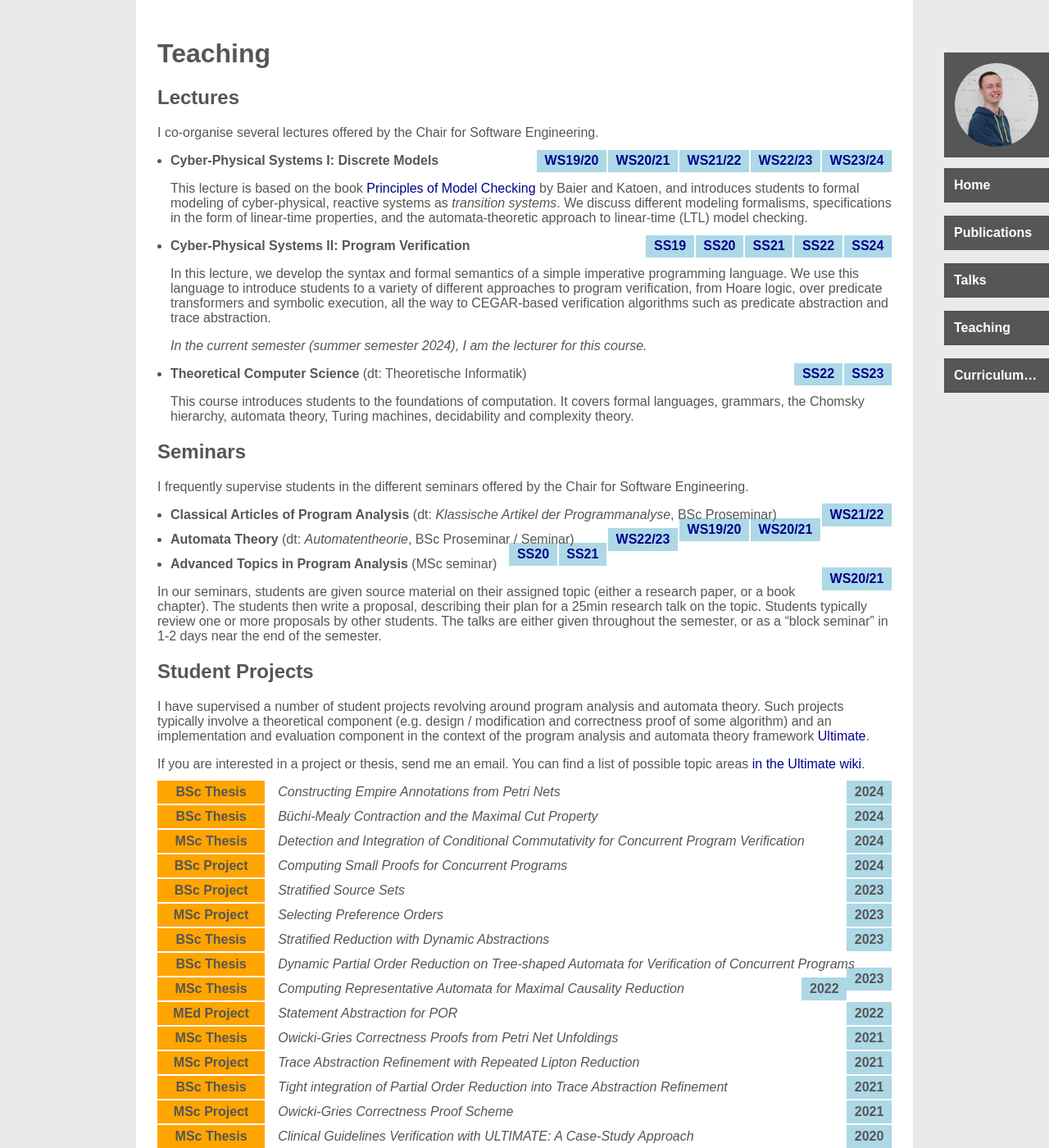
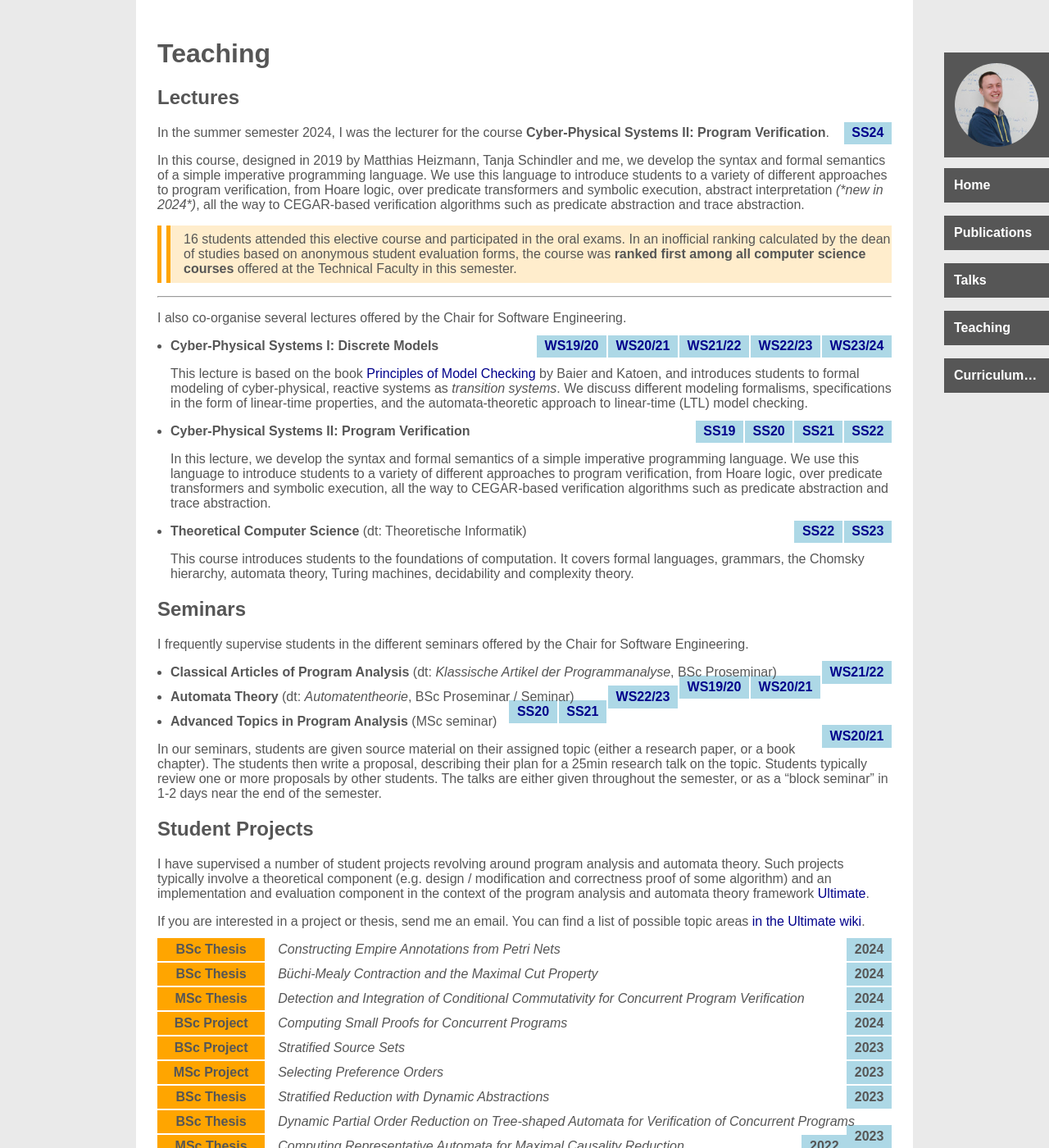
Before and after one commit to maul-esel/personal-website, a Jekyll site: the page built from teaching.markdown, in a window 1280 px wide and 1400 px high. Shown: the whole window at 82% size. Built offline with Jekyll 4.4.1, drawn with Linux system fonts in a browser that asks for light colours.

Commit message:
update teaching

```diff
--- a/style/default.scss
+++ b/style/default.scss
@@ -499,6 +499,15 @@ figcaption {
 //  Teaching page
 // ********************************************************
 
+.gold-highlight {
+  border-left: double $highlight-color 1em;
+  background-color: change-color($highlight-color, $alpha: 0.2);
+  padding-left: 1em;
+  padding-top: 0.5em;
+  padding-bottom: 0.5em;
+  background-clip: padding-box;
+}
+
 .year-tag {
   @include tag(lightblue);
 
--- a/teaching.markdown
+++ b/teaching.markdown
@@ -13,7 +13,24 @@ lastmod_dependencies:
 
 ## Lectures
 
-I co-organise several lectures offered by the Chair for Software Engineering.
+In the summer semester 2024, I was the lecturer for the course **Cyber-Physical Systems II: Program Verification**.
+<a class="year-tag" href="https://swt.informatik.uni-freiburg.de/teaching/SS2024/program-verification">SS24</a>
+
+In this course, designed in 2019 by Matthias Heizmann, Tanja Schindler and me,
+we develop the syntax and formal semantics of a simple imperative programming language.
+We use this language to introduce students to a variety of different approaches to program verification,
+from Hoare logic, over predicate transformers and symbolic execution, abstract interpretation _(\*new in 2024\*)_,
+all the way to CEGAR-based verification algorithms such as predicate abstraction and trace abstraction.
+
+16 students attended this elective course and participated in the oral exams.
+In an inofficial ranking calculated by the dean of studies based on anonymous student evaluation forms,
+the course was **ranked first among all computer science courses** offered at the Technical Faculty in this semester.
+{: .gold-highlight}
+
+---
+
+
+I also co-organise several lectures offered by the Chair for Software Engineering.
 
 {: .lecture-list}
 * <span class="lecture-title">**Cyber-Physical Systems I: Discrete Models**</span>
@@ -29,7 +46,6 @@ I co-organise several lectures offered by the Chair for Software Engineering.
   specifications in the form of linear-time properties,
   and the automata-theoretic approach to linear-time (LTL) model checking.
 * <span class="lecture-title">**Cyber-Physical Systems II: Program Verification**</span>
-  <a class="year-tag" href="https://swt.informatik.uni-freiburg.de/teaching/SS2024/program-verification">SS24</a>
   <a class="year-tag" href="https://swt.informatik.uni-freiburg.de/teaching/SS2022/program-verification">SS22</a>
   <a class="year-tag" href="https://swt.informatik.uni-freiburg.de/teaching/SS2021/program-verification">SS21</a>
   <a class="year-tag" href="https://swt.informatik.uni-freiburg.de/teaching/SS2020/program-verification">SS20</a>
@@ -38,8 +54,6 @@ I co-organise several lectures offered by the Chair for Software Engineering.
   In this lecture, we develop the syntax and formal semantics of a simple imperative programming language.
   We use this language to introduce students to a variety of different approaches to program verification,
   from Hoare logic, over predicate transformers and symbolic execution, all the way to CEGAR-based verification algorithms such as predicate abstraction and trace abstraction.
-
-  _In the current semester (summer semester 2024), I am the lecturer for this course._
 
 * <span class="lecture-title">**Theoretical Computer Science** (dt: Theoretische Informatik)</span>
   <a class="year-tag" href="https://swt.informatik.uni-freiburg.de/teaching/SS2023/info3">SS23</a>
```
